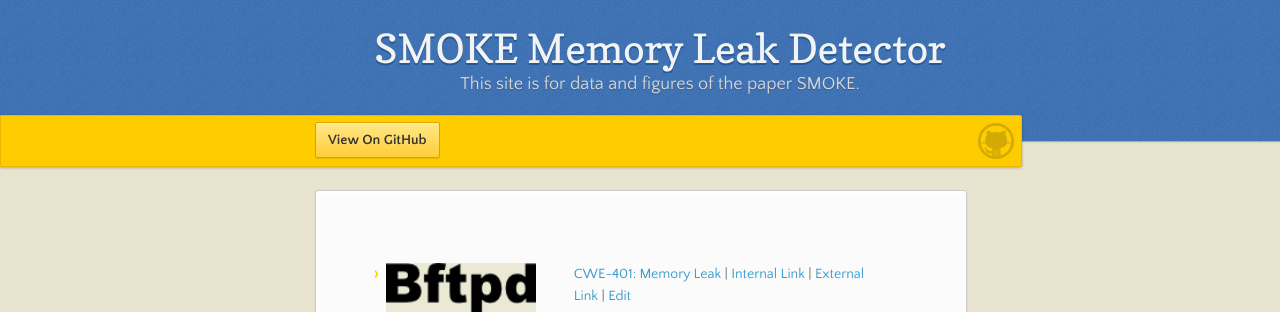
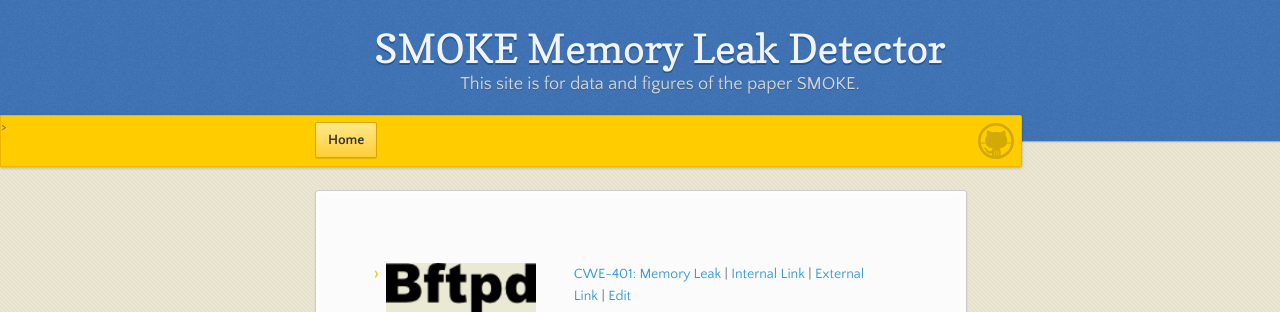
Before and after one commit to smokeml/smokeml.github.io, a Jekyll site: the page list.html, which Jekyll copies as it is, in a window 1280 px wide. Shown: the top 312 px of the page. Built offline with Jekyll 4.4.1, drawn with Linux system fonts in a browser that asks for light colours.

Commit message:
Minor updates

```diff
--- a/list.html
+++ b/list.html
@@ -48,7 +48,7 @@
       <div id="banner">
         <span id="logo"></span>
 
-        <a href="http://github.com/smokeml/smokeml.github.io" class="button fork"><strong>View On GitHub</strong></a>
+        <a href="/" class="button fork"><strong>Home</strong></a>>
 
       </div><!-- end banner -->
 
```
